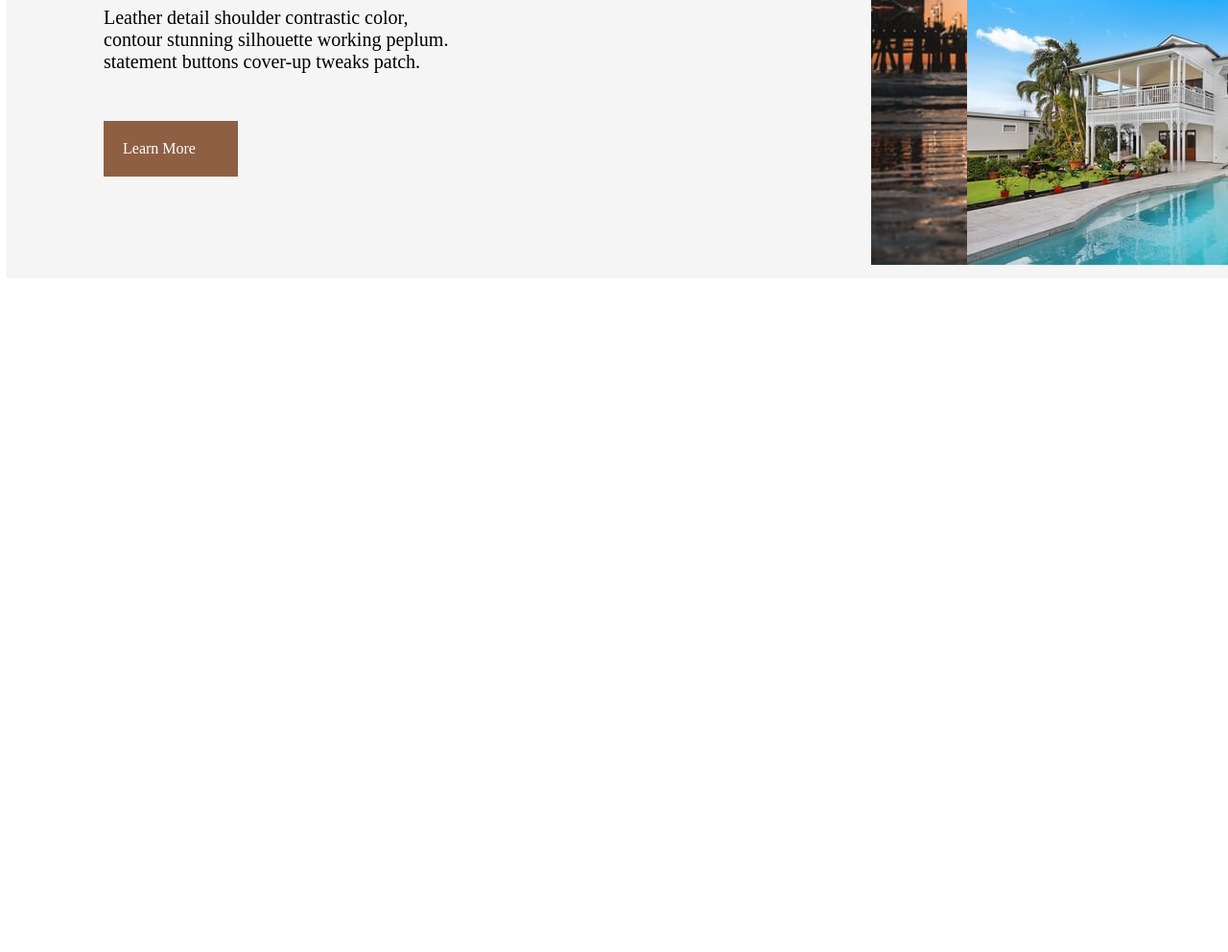
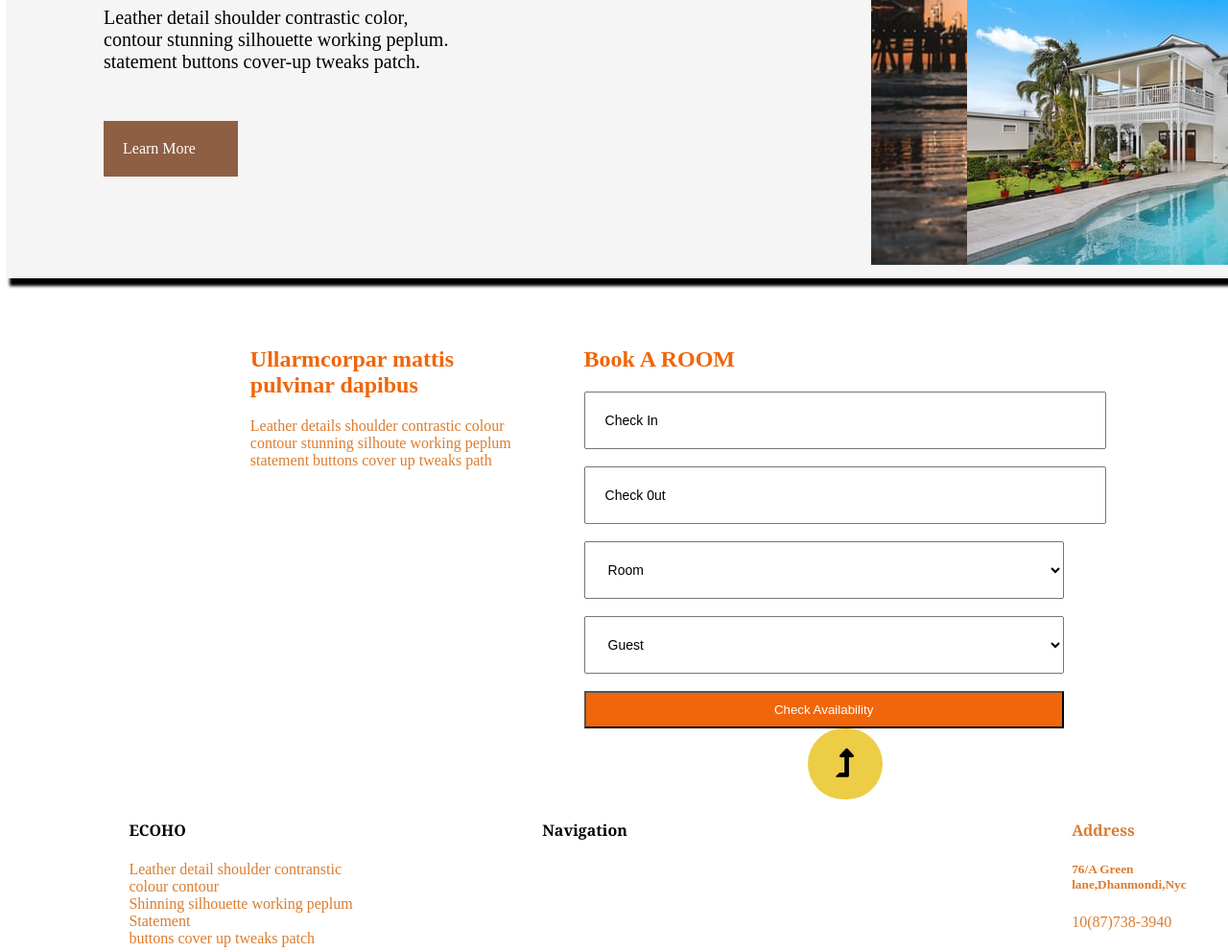
Before and after one commit to Muturi403/My-first-HTML-coding-experience, a plain HTML site: page index.html in a window 1280 px wide. Shown: the part 867-1859 px from the top of the page at 96% size. Before the commit the page ends 1157 px from the top, so only its background shows below. Drawn offline with Linux system fonts and the light colour scheme.

Commit message:
added the footer section

```diff
--- a/index.html
+++ b/index.html
@@ -6,6 +6,9 @@
     <meta name="viewport" content="width=device-width, initial-scale=1.0">
     <title>Tourist Accommodation</title>
     <link rel="stylesheet" type="text/css"href="style.css">
+        <link rel="stylesheet" href="https://cdnjs.cloudflare.com/ajax/libs/font-awesome/5.15.3/css/all.min.css"
+            integrity="sha512-iBBXm8fW90+nuLcSKlbmrPcLa0OT92xO1BIsZ+ywDWZCvqsWgccV3gFoRBv0z+8dLJgyAHIhR35VZc2oM/gI1w=="
+            crossorigin="anonymous" referrerpolicy="no-referrer" />
 </head>
 <body>
     <div class="header">
@@ -82,7 +85,87 @@
 
         <div id="F5">Learn More</div>
     </div>
+<footer>
+    <section class="page3">
+                <div class="everything">
+                    <div class="one">
+                        <h1>Ullarmcorpar mattis
+                            <br> pulvinar dapibus</h1>
+                        <p>Leather details shoulder contrastic colour
+                            <br>contour stunning silhoute working peplum
+                            <br>statement buttons cover up tweaks path
+                        </p>
+                    </div>
+                    <div class="two">
+                        <h1>Book A ROOM</h1>
+                        <form>
+                            <input type="text" id="Room" name="check" value="Check In"><br><br>
+                            <input type="text" id="Room" name="check" value="Check 0ut"><br><br>
+                            <select id="Room" name="Room">
+                                <option value="Room">Room</option>
+                                <option value="Rent">Restrant</option>
+                                <option value="Food">Food</option>
+                                <option value="Gym">Gym</option>
+                            </select><br><br>
+                            <select id="Room" name="Guest">
+                                <option value="Guest">Guest</option>
+                                <option value="Customers">Customers</option>
+                                <option value="local">Local</option>
+                                <option value="Int">International</option>
+                            </select>
+                            <br>
+                            <br>
+                            <input type="submit" id="sub" value="Check Availability">
+                            <div class="container">
+                                <i class="fas fa-level-up-alt"></i>
+                            </div>
+                        </form>
+                    </div>
+                </div>
+                <!-- <div class="date">
+                    <i class="fas fa-calendar-day"></i>
+                </div>
+                <div class="month">
+                    <i class="fas fa-calendar-day"></i>
+                </div> -->
 
+                </div>
+
+                <div class="content">
+
+                    <div class="eco ">
+                        <h4>ECOHO</h4>
+                        <p>Leather detail shoulder contranstic colour contour
+                            <br>Shinning silhouette working peplum Statement
+                            <br> buttons cover up tweaks patch
+                        </p>
+                        <i class="fab fa-twitter-square "></i>
+                        <i class="fab fa-facebook-square "></i>
+                        <i class="fab fa-linkedin "></i>
+                        <i class="fab fa-pinterest-square "></i>
+                    </div>
+
+                    <div class="navbr ">
+                        <ol>
+                            <h4>Navigation</h4>
+                            <li><a href="#About ">About </a></li>
+                            <li><a href="#Room ">Our Rooms</a></li>
+                            <li><a href="#contact ">Book A Room</a></li>
+                            <li><a href="#blog ">Blog</a></li>
+                            <li><a href="#Privacy ">Privacy & policy</a></li>
+                            <li><a href="#contact ">Contacts</a></li>
+                        </ol>
+                    </div>
+
+                    <div class="address ">
+                        <h4>Address</h4>
+                        <h5>76/A Green lane,Dhanmondi,Nyc</h5>
+                        <p>10(87)738-3940</p>
+                        <h6>contact@carwash.com</h6>
+                    </div>
+                </div>
+    </section>
+</footer>
 
 </body>
 </html>
--- a/style.css
+++ b/style.css
@@ -120,3 +120,104 @@ li a{
     margin-left: 100px;
     margin-top: -150px;
 }
+
+footer{
+    padding-top: 1200px;
+}
+/* li a {
+    text-decoration: none;
+    color: black;
+    cursor: wait;
+}
+
+ol {
+    list-style-type: none;
+    padding: 5px;
+}*/
+
+i {
+    color: black;
+    /* padding-top: 1230px; */
+}
+
+.address, p, h6 {
+    color: rgba(212, 105, 16, 0.87);
+}
+
+h4 {
+    font-family: Georgia, 'Times New Roman', Times, serif;
+}
+
+.content {
+    display: flex;
+    justify-content: center;
+}
+
+.address {
+    margin-left: 10%;
+}
+
+.navbr {
+    margin-left: 10%;
+}
+
+.eco {
+    margin-left: 10%;
+}
+
+.container {
+    background-color: rgba(235, 202, 57, 0.938);
+    text-align: center;
+    width: 7%;
+    border-radius: 50px;
+    -webkit-border-radius: 50px;
+    -moz-border-radius: 50px;
+    -ms-border-radius: 50px;
+    -o-border-radius: 50px;
+    position: relative;
+    margin: auto;
+    padding: 20px;
+    color: white;
+    font-size: 30px;
+}
+
+h1 {
+    color: rgb(240, 102, 10);
+}
+
+.everything {
+    display: flex;
+}
+
+#sub {
+    background-color: rgb(240, 102, 10);
+    color: white;
+    padding: 10px;
+    width: 500px;
+}
+
+.two {
+    margin-left: 6%;
+}
+
+.one {
+    margin-left: 20%;
+}
+
+#Room {
+    width: 500px;
+    padding: 20px;
+    font-size: 14px;
+}
+
+.date {
+    position: absolute;
+    right: 35%;
+    top: 10%;
+}
+
+.month {
+    position: absolute;
+    right: 35%;
+    top: 18%;
+}
```
